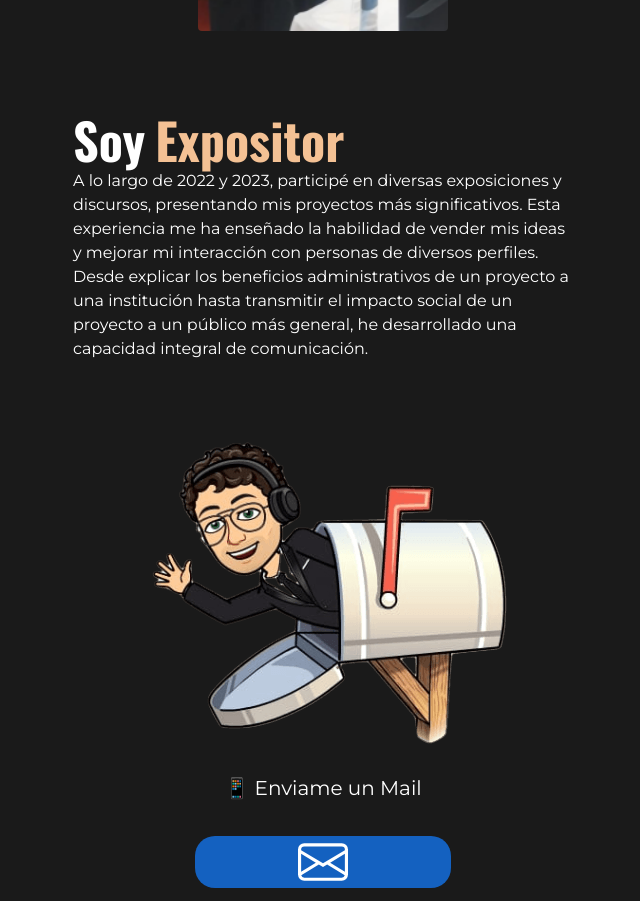
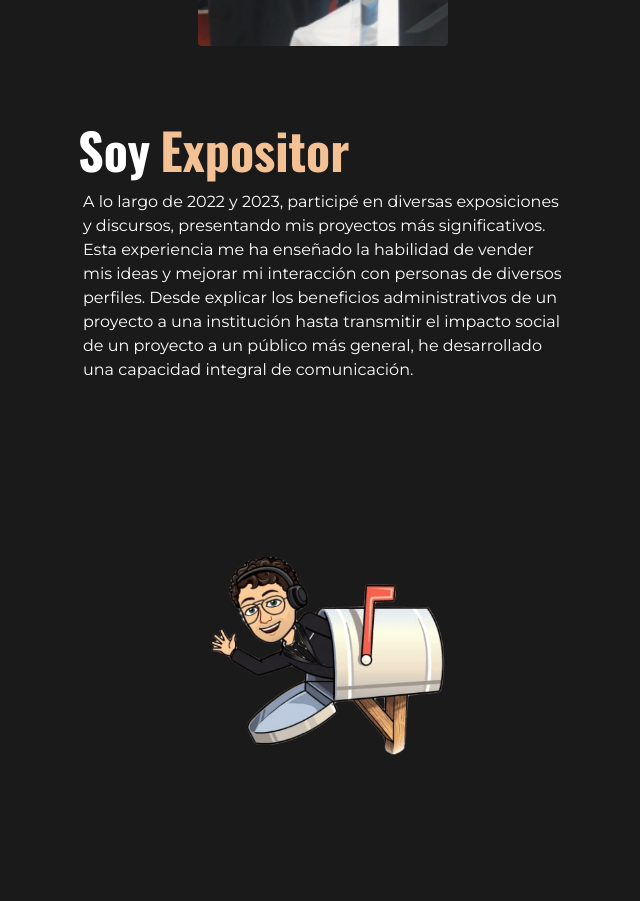
Before and after one commit to Maximiliano17/Portafolio-Maximiliano, a React (Vite) app: page / in a window 1280 px wide. Shown: the part 4980-5881 px from the top of the page, without its empty margins (317-957 px from the left). Built offline with nearby package versions, Linux system fonts and the light colour scheme; a web font is replaced by a local one.

Commit message:
Subir arreglos de res

```diff
--- a/src/modules/Contacto.module.css
+++ b/src/modules/Contacto.module.css
@@ -8,6 +8,7 @@
 .contactoContainer{
     width: 100%;
     height: 80vh;
+    min-height: 800px;
     display: flex;
     justify-content: center;
     align-items: center;
@@ -72,8 +73,12 @@
     }
 
     .imagen{
-        width: 100%;
+        width: 80%;
         height: 40%;
+    }
+
+    .imagen img{
+        width: 250px;
     }
 
     .contacto{
--- a/src/modules/Home.module.css
+++ b/src/modules/Home.module.css
@@ -8,6 +8,7 @@
 .homeContainer{
     width: 100%;
     height: fit-content;
+    min-height: 800px;
     display: flex;
     justify-content: center;
     align-items: center;
@@ -18,6 +19,7 @@
 .home{
     width: 80%;
     height: 100vh;
+    min-height: 700px;
     display: flex;
     justify-content: center;
     align-items: center;
@@ -47,6 +49,7 @@
 .sobremi{
     width: 50%;
     height: 100%;
+    min-height: 00px;
     display: flex;
     justify-content: center;
     align-items: start;
@@ -166,7 +169,7 @@
 
   .fotografia{
     width: 100%;
-    height: 40%;
+    height: 400px;
   }
 
   .fotografia img{
@@ -176,7 +179,7 @@
 
   .sobremi{
     width: 100%;
-    height: 40%;
+    height: 500px;
   }
 
   .titulo{
--- a/src/modules/Informacion.module.css
+++ b/src/modules/Informacion.module.css
@@ -8,6 +8,7 @@
 .informacionContainer{
     width: 100%;
     height: fit-content;
+    min-height: 800px;
     display: flex;
     justify-content: center;
     align-items: center;
@@ -37,7 +38,7 @@
 .infosobre h2{
     width: 100%;
     max-width: 500px;
-    height: 10vh;
+    height: 100px;
     display: flex;
     justify-content: start;
     align-items: center;
--- a/src/modules/Proyectos.module.css
+++ b/src/modules/Proyectos.module.css
@@ -8,6 +8,7 @@
 .proyectosContainer{
     width: 100%;
     height: fit-content;
+    min-height: 800px;
     padding: 40px;
     display: flex;
     justify-content: center;
@@ -27,7 +28,7 @@
 
 .nav h2{
     width: 80%;
-    height: 10%;
+    height: 100px;
     display: flex;
     justify-content: start;
     align-items: center;
--- a/src/modules/QuienSoy.module.css
+++ b/src/modules/QuienSoy.module.css
@@ -8,6 +8,7 @@
 .container{
     width: 100%;
     height: 100vh;
+    min-height: 800px;
     display: flex;
     justify-content: center;
     align-items: center;
@@ -17,7 +18,7 @@
 
 .text1{
     width: 100%;
-    height: 10%;
+    height: 100px;
     max-width: 500px;
     display: flex;
     justify-content: start;
--- a/src/modules/SobreMi.module.css
+++ b/src/modules/SobreMi.module.css
@@ -9,6 +9,7 @@
 .sobreMiContainer{
     width: 100%;
     height: 100vh;
+    min-height: 800px;
     display: flex;
     justify-content: center;
     align-items: center;
@@ -50,6 +51,7 @@
     font-size: 50px;
     transition: 500ms;
     font-family: 'Oswald', sans-serif;
+    padding-left: 5px;
 }
 
 .sombreado::after{
@@ -71,6 +73,9 @@
 .sobreInfo p{
     max-width: 500px;
     line-height: 1.5;
+    margin-top: 10px;
+    padding-left: 10px;
+    padding-right: 10px;
     color: white;
 }
 
--- a/src/modules/Titulo.module.css
+++ b/src/modules/Titulo.module.css
@@ -25,4 +25,8 @@
     .Titulo{
         width: 100%;
     }
+
+    .Titulo h2{
+        font-size: 40px;
+    }
 }
```
Also changed, not shown: src/views/Proyectos.jsx (line endings or trailing spaces), src/views/SobreMi.jsx (line endings or trailing spaces), 1 other file (tests, documents, lock files or other folders).
